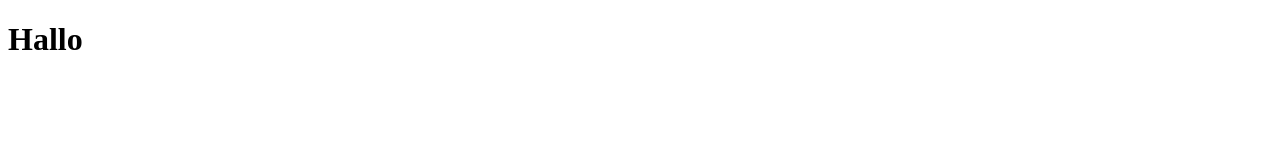
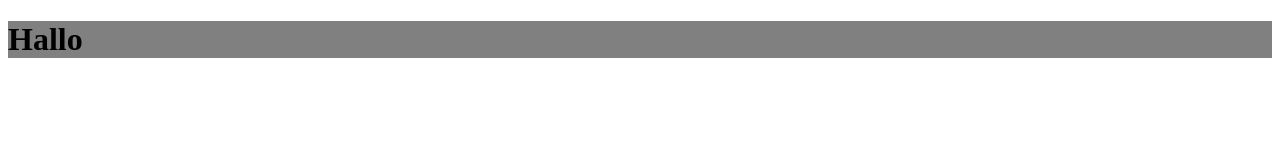
Before and after one commit to leckaraxmuffin/leckaraxmuffin.github.io, a plain HTML site: page index.html in a window 1280 px wide. Both pictures are taken after a click on the element "Hallo". Drawn offline with Linux system fonts and the light colour scheme.

Commit message:
Seiten bearbeitet

```diff
--- a/index.html
+++ b/index.html
@@ -6,10 +6,9 @@
 		<link rel="stylesheet" href="style.css">
 		<script src="javascript.js"></script>
 		<title>Titel</title>
-		<style id="style"></style>
 	</head>
 
 	<body>
-        <h1 onclick="hallo()">Hallo</h1>
+        <h1 id="h1" onclick="hallo()">Hallo</h1>
    </body>
 </html>
--- a/javascript.js
+++ b/javascript.js
@@ -1,4 +1,4 @@
 
 function hallo(){
-    document.getElementById('style').html = "h1{size: 200%; color: white; background-color: black; padding: 10px;}"
+    document.getElementById('h1').style.backgroundColor = 'gray';
 }
```
